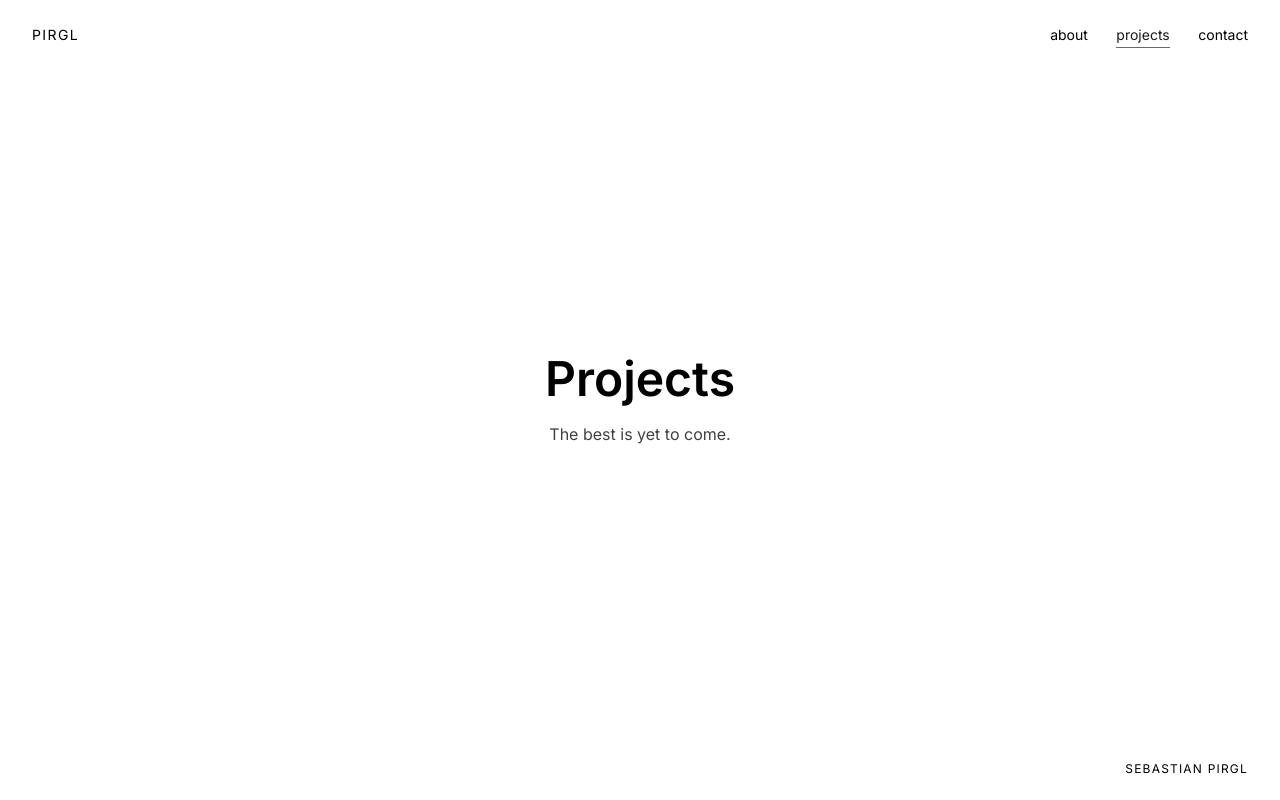
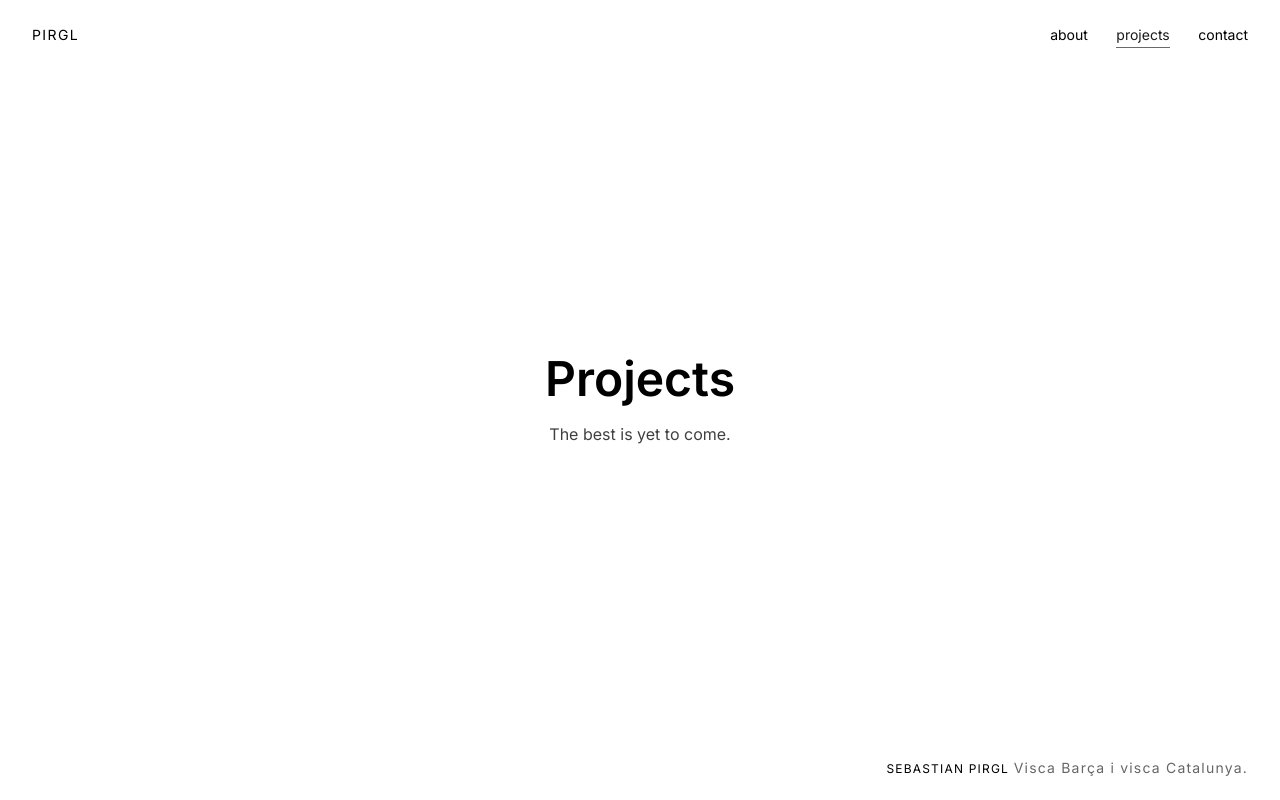
Before and after one commit to sebastianpirgl/sebastianpirgl.github.io, a plain HTML site: page projects.html in a window 1280 px wide. Drawn offline with Linux system fonts and the light colour scheme.

Commit message:
Update projects.html

```diff
--- a/projects.html
+++ b/projects.html
@@ -26,6 +26,7 @@
 
 <footer>
   SEBASTIAN PIRGL
+  <span class="signature">Visca Barça i visca Catalunya.</span>
 </footer>
 
 </body>
```
